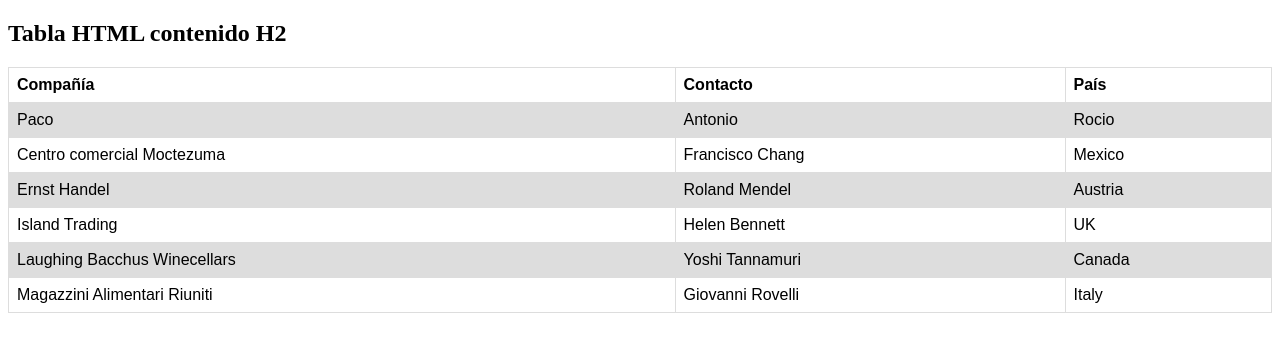
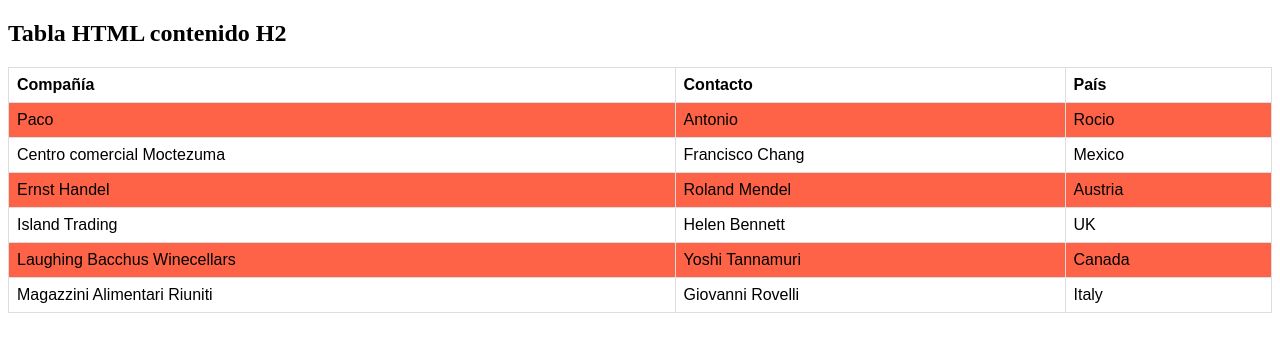
Before and after one commit to SomnusSenior/Taller_Git, a plain HTML site: page index.html in a window 1280 px wide. Drawn offline with Linux system fonts and the light colour scheme.

Commit message:
Cambios en el color del background

```diff
--- a/index.html
+++ b/index.html
@@ -11,7 +11,7 @@ table {
 td, th { border: 1px solid #dddddd; text-align: left; padding: 8px; }
 
 tr:nth-child(even) {
-  background-color: #dddddd;
+  background-color: tomato;
 }
 </style>
 </head>
```
